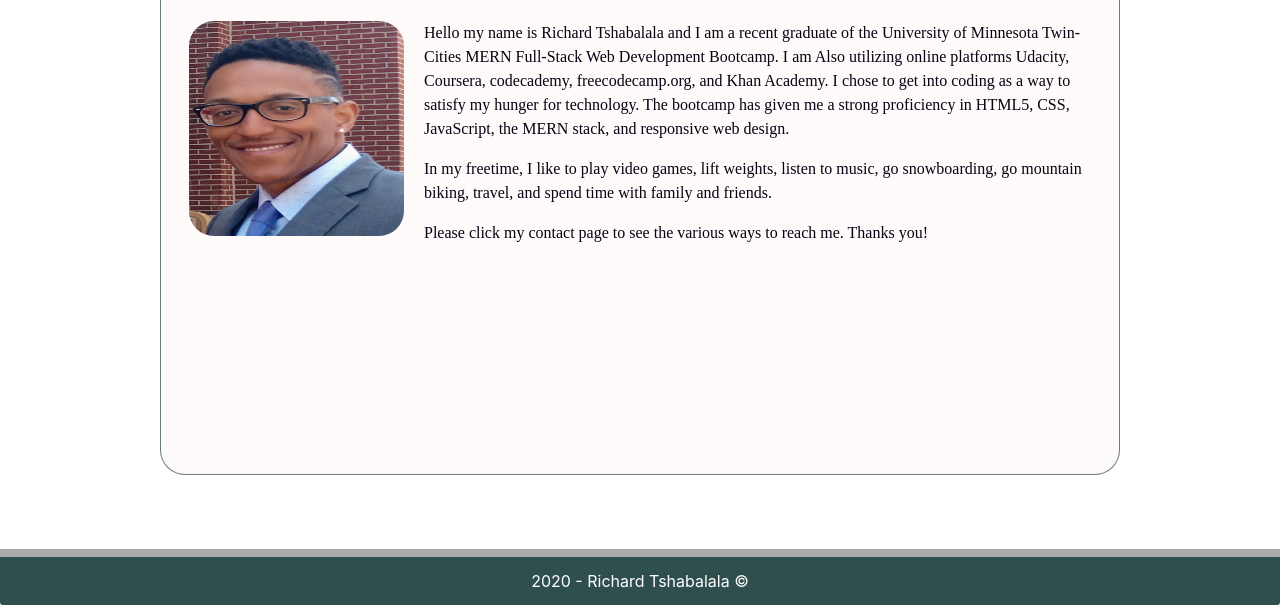
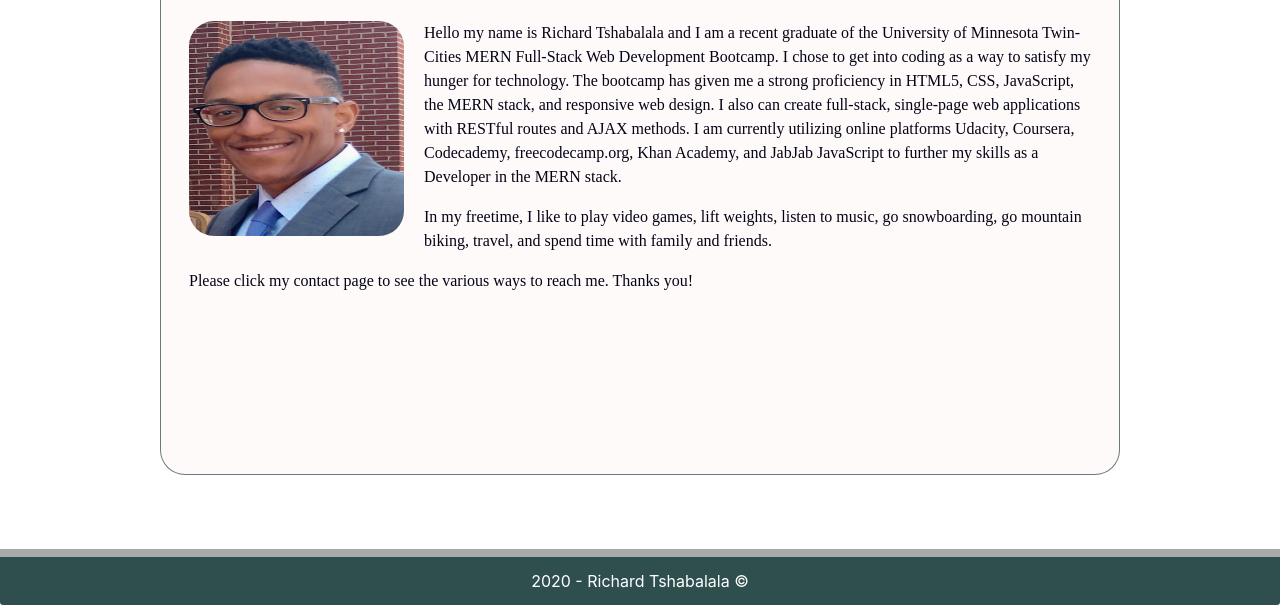
Before and after one commit to Fluent85/responsiveportfolio, a plain HTML site: page bio.html in a window 1280 px wide. Shown: the part 195-800 px from the top of the page. Drawn offline with nearby package versions, Linux system fonts and the light colour scheme.

Commit message:
updated bio

```diff
--- a/bio.html
+++ b/bio.html
@@ -41,9 +41,9 @@
         <div class="row">
             <div class="col-md-12">
                 <img src="assets/images/profile.jpg" class="img-responsive" alt="headshot" id="richard">
-                <p>Hello my name is Richard Tshabalala and I am a recent graduate of the University of Minnesota Twin-Cities MERN Full-Stack Web Development Bootcamp.  I am Also utilizing online platforms Udacity, Coursera, codecademy, freecodecamp.org, and Khan Academy.
+                <p>Hello my name is Richard Tshabalala and I am a recent graduate of the University of Minnesota Twin-Cities MERN Full-Stack Web Development Bootcamp.
                     I chose to get into coding as a way to satisfy my hunger for technology.
-                    The bootcamp has given me a strong proficiency in HTML5, CSS, JavaScript, the MERN stack, and responsive web design.</p>
+                    The bootcamp has given me a strong proficiency in HTML5, CSS, JavaScript, the MERN stack, and responsive web design.  I also can create full-stack, single-page web applications with RESTful routes and AJAX methods. I am currently utilizing online platforms Udacity, Coursera, Codecademy, freecodecamp.org, Khan Academy, and JabJab JavaScript to further my skills as a Developer in the MERN stack.</p>
 
                 <p>In my freetime, I like to play video games, lift weights, listen to music, go snowboarding, go mountain biking, travel, and spend time with family and friends.</p>
 
```
